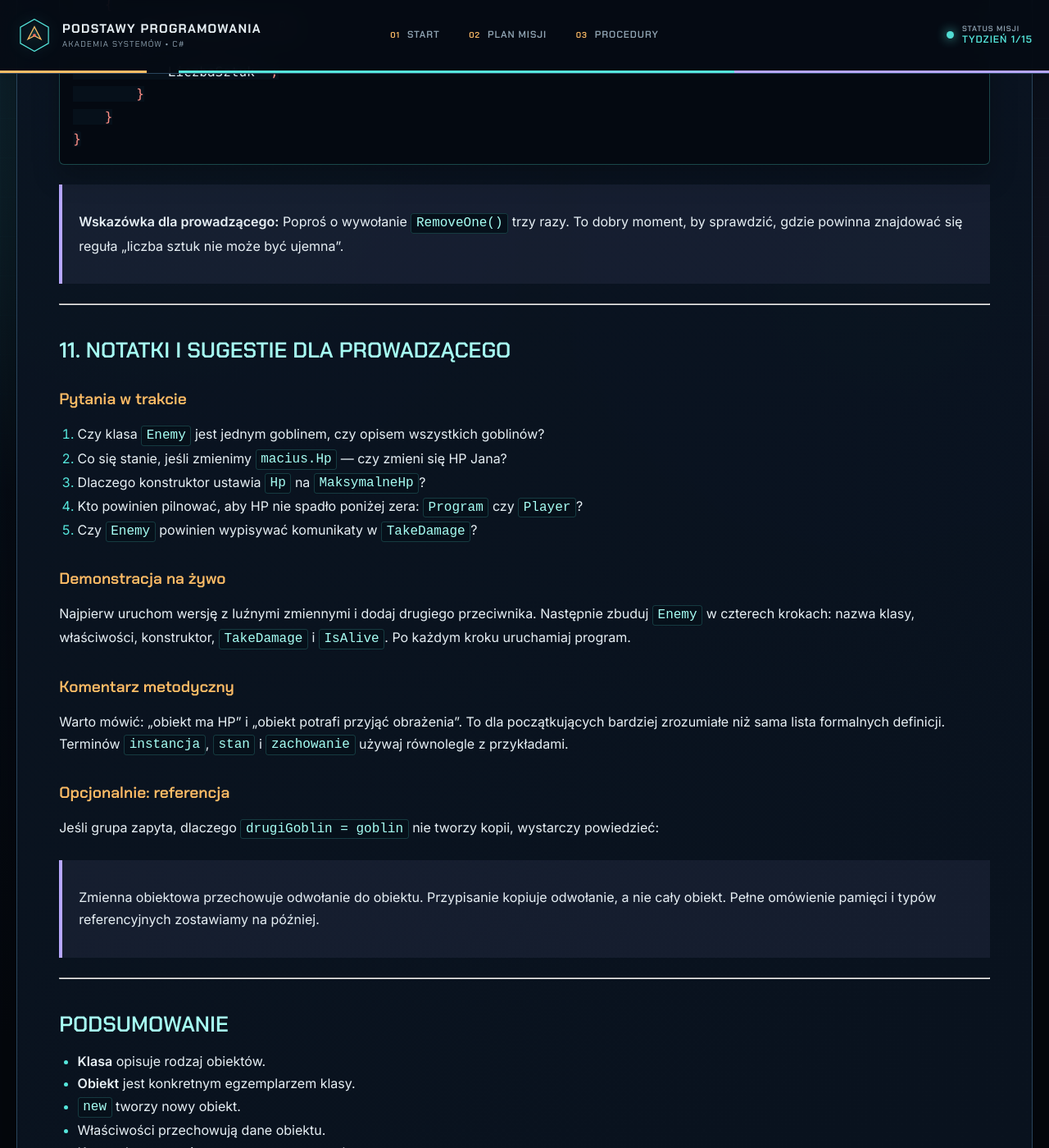
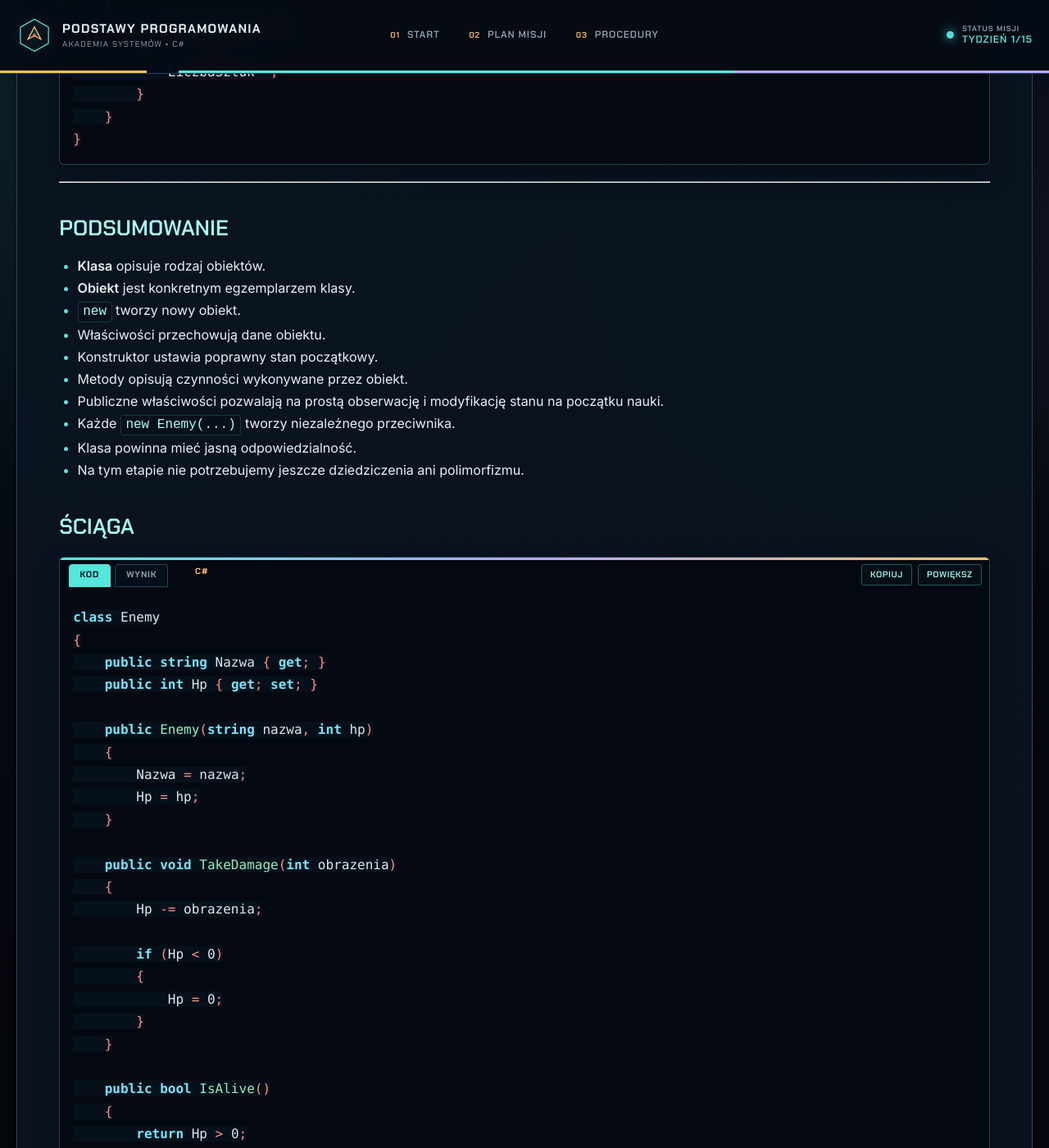
Before and after one commit to PJMPR/podstawy-programowania, a Jekyll site: the page built from _materials/07-lecture-randomness-and-game-algorithms.md, in a window 1280 px wide and 1400 px high, scrolled down 17938 px. Shown: the whole window at 82% size. Built offline with Jekyll 4.4.1, drawn with Linux system fonts in a browser that asks for light colours.

Commit message:
Clean up instructor notes and suggestions
Removed notes and suggestions for the instructor, including questions and methodological comments.

````diff
--- a/_materials/07-lecture-randomness-and-game-algorithms.md
+++ b/_materials/07-lecture-randomness-and-game-algorithms.md
@@ -601,34 +601,6 @@ class Item
 }
 ```
 
-> **Wskazówka dla prowadzącego:** Poproś o wywołanie `RemoveOne()` trzy razy. To dobry moment, by sprawdzić, gdzie powinna znajdować się reguła „liczba sztuk nie może być ujemna”.
-
----
-
-## 11. Notatki i sugestie dla prowadzącego
-
-### Pytania w trakcie
-
-1. Czy klasa `Enemy` jest jednym goblinem, czy opisem wszystkich goblinów?
-2. Co się stanie, jeśli zmienimy `macius.Hp` — czy zmieni się HP Jana?
-3. Dlaczego konstruktor ustawia `Hp` na `MaksymalneHp`?
-4. Kto powinien pilnować, aby HP nie spadło poniżej zera: `Program` czy `Player`?
-5. Czy `Enemy` powinien wypisywać komunikaty w `TakeDamage`?
-
-### Demonstracja na żywo
-
-Najpierw uruchom wersję z luźnymi zmiennymi i dodaj drugiego przeciwnika. Następnie zbuduj `Enemy` w czterech krokach: nazwa klasy, właściwości, konstruktor, `TakeDamage` i `IsAlive`. Po każdym kroku uruchamiaj program.
-
-### Komentarz metodyczny
-
-Warto mówić: „obiekt ma HP” i „obiekt potrafi przyjąć obrażenia”. To dla początkujących bardziej zrozumiałe niż sama lista formalnych definicji. Terminów `instancja`, `stan` i `zachowanie` używaj równolegle z przykładami.
-
-### Opcjonalnie: referencja
-
-Jeśli grupa zapyta, dlaczego `drugiGoblin = goblin` nie tworzy kopii, wystarczy powiedzieć:
-
-> Zmienna obiektowa przechowuje odwołanie do obiektu. Przypisanie kopiuje odwołanie, a nie cały obiekt. Pełne omówienie pamięci i typów referencyjnych zostawiamy na później.
-
 ---
 
 ## Podsumowanie
````
